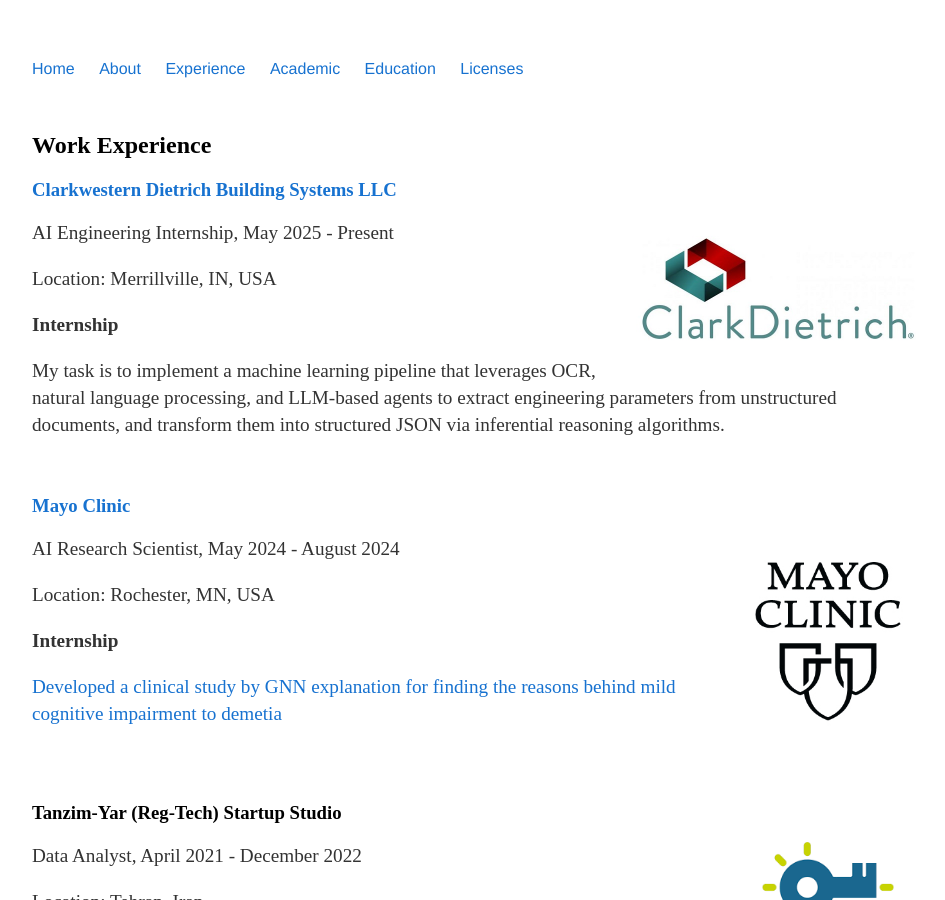
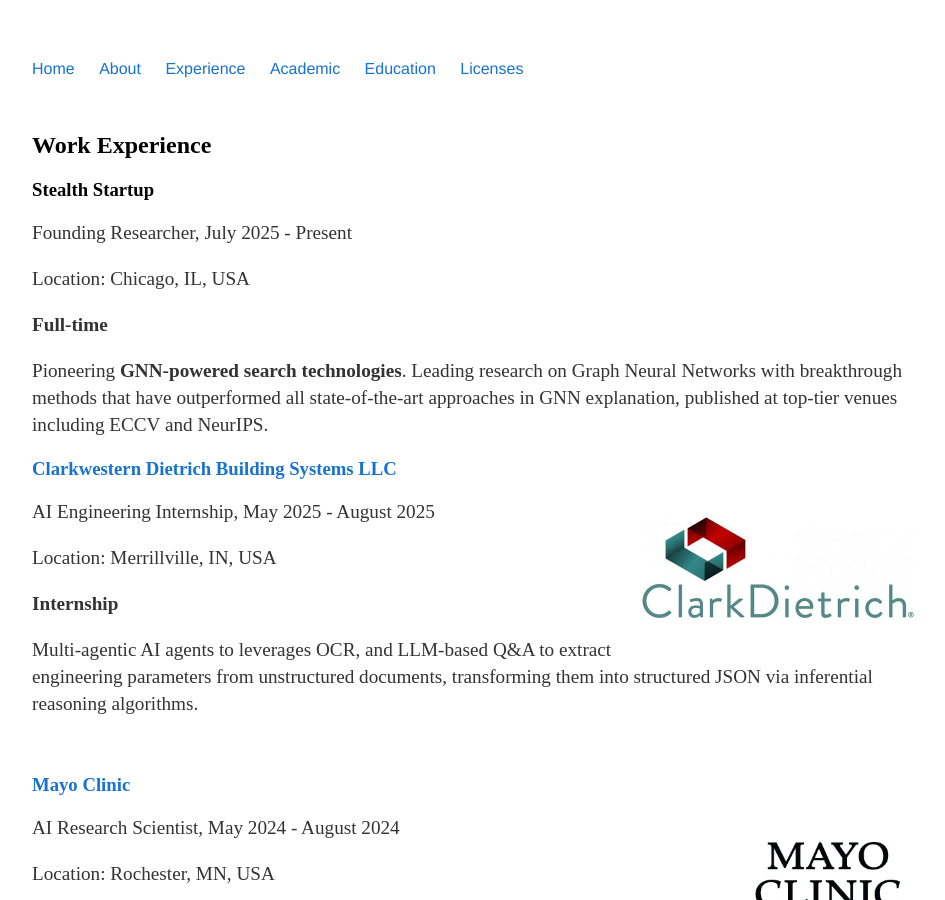
Before and after one commit to ArmanBehnam/ArmanBehnam.github.io, a Jekyll site: the page built from Job/index.html, in a window 1280 px wide and 900 px high. Shown: the whole window, without its empty margins (160-1105 px from the left). Built offline with Jekyll 4.4.1, drawn with Linux system fonts in a browser that asks for light colours.

Commit message:
Update work experience with current positions

```diff
--- a/Job/index.html
+++ b/Job/index.html
@@ -7,16 +7,24 @@ title: Work Experience
   <div id="work-experience">
     <h2>Work Experience</h2>
 
+      <div class="experience-item">
+  <div class="experience-text">
+    <h3>Stealth Startup</h3>
+    <p>Founding Researcher, July 2025 - Present</p>
+    <p>Location: Chicago, IL, USA</p>
+    <p><b>Full-time</b></p>
+    <p>Pioneering <b>GNN-powered search technologies</b>. Leading research on Graph Neural Networks with breakthrough methods that have outperformed all state-of-the-art approaches in GNN explanation, published at top-tier venues including ECCV and NeurIPS.</p>
+  </div>
+</div>
+
     <div class="experience-item">
       <div class="experience-text">
         <h3><a href="https://www.clarkdietrich.com/">Clarkwestern Dietrich Building Systems LLC</a></h3>
         <img src="https://raw.githubusercontent.com/ArmanBehnam/ArmanBehnam.github.io/main/images/clark.jpg" style="float:right;" width="300px">
-        <p>AI Engineering Internship, May 2025 - Present</p>
+        <p>AI Engineering Internship, May 2025 - August 2025</p>
         <p>Location: Merrillville, IN, USA</p>
         <p><b>Internship</b></p>
-        <p>My task is to implement a machine learning pipeline that leverages OCR,
-          natural language processing, and LLM-based agents to extract engineering parameters from unstructured documents,
-          and transform them into structured JSON via inferential reasoning algorithms.</p>
+            <p>Multi-agentic AI agents to leverages OCR, and LLM-based Q&A to extract engineering parameters from unstructured documents, transforming them into structured JSON via inferential reasoning algorithms.</p>
       </div>
     </div>
 <br>
--- a/index.html
+++ b/index.html
@@ -130,7 +130,7 @@ margin-top: 0;
                 <p style="text-align: center">
                     <a href="mailto:abehnam@hawk.iit.edu" class="button">Email</a>
                     <a href="https://scholar.google.com/citations?user=KgzHjgMAAAAJ&hl=en&oi=ao" class="button">Google Scholar</a>
-                    <a href="https://github.com/ArmanBehnam/ArmanBehnam.github.io/blob/main/resume/Sep_2025_Academic.pdf" class="button">My CV</a>
+					<a href="https://github.com/ArmanBehnam/ArmanBehnam.github.io/raw/main/resume/Sep_2025_Academic.pdf" class="button">My CV</a>
                     <a href="https://www.researchgate.net/profile/Arman-Behnam" class="button">ResearchGate</a>
                     <a href="https://github.com/ArmanBehnam" class="button">Github</a>
                     <a href="https://www.linkedin.com/in/arman-behnam/" class="button">LinkedIn</a>
```
Also changed, not shown: Licenses/index.html (+6 -26 lines), images/clark.png (added).
